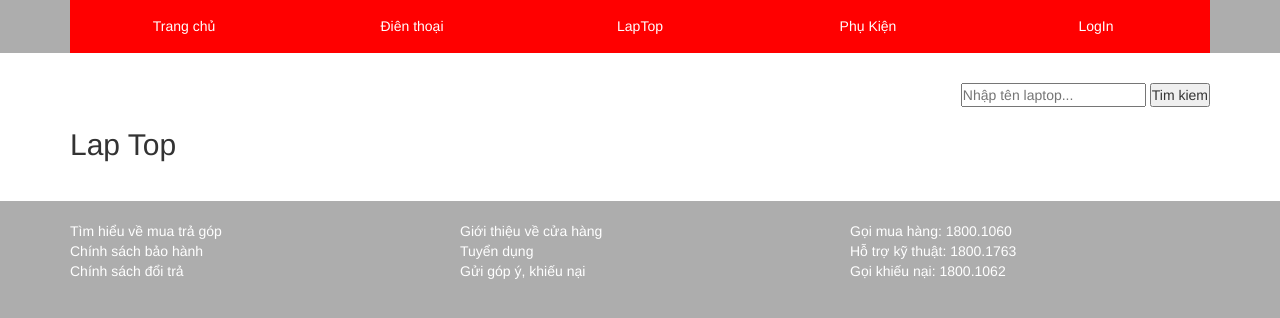
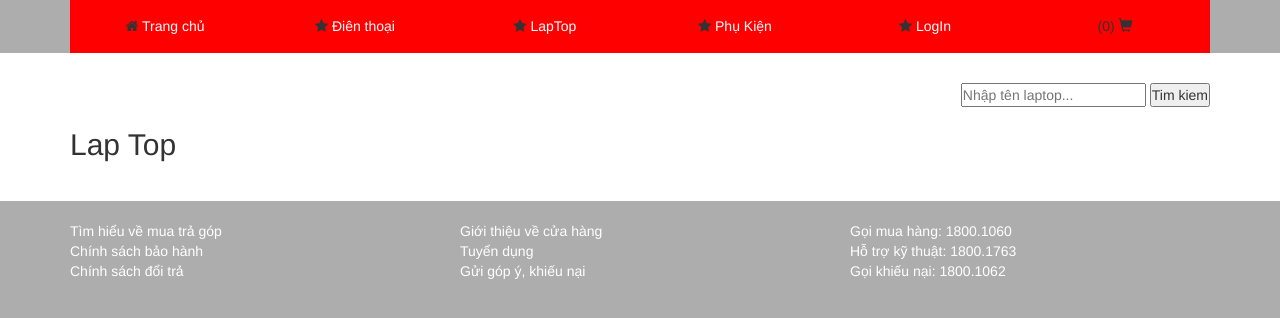
Before and after one commit to NhutLinh-99/DoAnLTW1, a PHP site: page /DoAnLTW1/computer.php in a window 1280 px wide. Shown: the top 318 px of the page. Run offline with PHP 8.4, Linux system fonts and the light colour scheme; data that the repository does not hold is empty.

Commit message:
thêm hình và sửa 4 file

```diff
--- a/computer.php
+++ b/computer.php
@@ -23,27 +23,39 @@
     $compu = 1;
 ?>
 <?php include './head.php'; ?>
+<script src="public/js/giohang.js" type="text/javascript"></script>
 <body>
        <div class="container">
         <ul class="menu">
             <li>
+                <i class="fa fa-home" aria-hidden="true"></i>
                 <a href="index.php">Trang chủ</a>
             </li>
             <li>
+                <i class="fa fa-star" aria-hidden="true"></i>
                 <a href="phone.php">Điên thoại</a>
             </li>
             <li>
+                <i class="fa fa-star" aria-hidden="true"></i>
                 <a href="computer.php">LapTop</a>
             </li>
             <li>
+                <i class="fa fa-star" aria-hidden="true"></i>
                 <a href="access.php">Phụ Kiện</a>
             </li>
             <li>
+                <i class="fa fa-star" aria-hidden="true"></i>
                 <?php if(!empty($_SESSION['x']) == 1): ?>
                 <a href="logout.php">LogOut</a>
                 <?php else :?>
                 <a href="login.php">LogIn</a>
                 <?php  endif ;?>
+            </li>
+            <li>
+                <div class="logo">
+                    (<span class="quantity">0</span>)
+                    <span class="glyphicon glyphicon-shopping-cart"></span>
+                </div>
             </li>
        </div>
     <section id="what-we-do">
@@ -76,8 +88,9 @@
                     <div class="card">
                         <img src="public/images/<?php echo $compu['hinh']?>.jpg" alt="" class="img-responsive"/>
                         <div>
-                            <h2>Láp top: : <?php echo $compu['ten'] ?></h2>
+                            <h2>Laptop: <?php echo $compu['ten'] ?></h2>
                             <h3>Giá : <?php echo $compu['gia'] ?></h3>
+                            <a href="#" class="mua">Mua</a>
                         </div>
                     </div>
                 </div>
--- a/phone.php
+++ b/phone.php
@@ -28,7 +28,7 @@
                 <a href="index.php">Trang chủ</a>
             </li>
             <li>
-				<i class="fa fa-star" aria-hidden="true"></i>
+                <i class="fa fa-star" aria-hidden="true"></i>
                 <a href="phone.php">Điên thoại</a>
             </li>
             <li>
@@ -40,7 +40,7 @@
                 <a href="access.php">Phụ Kiện</a>
             </li>
             <li>
-
+                <i class="fa fa-star" aria-hidden="true"></i>
                 <?php if(!empty($_SESSION['x']) == 1): ?>
                 <a href="logout.php">LogOut</a>
                 <?php else :?>
@@ -87,7 +87,7 @@
                         <div>
                             <h2>Dien Thoai : <?php echo $user['ten'] ?></h2>
                             <h3>Gia : <?php echo $user['gia'] ?></h3>
-							 <a href="#" class="mua">Mua</a>
+                            <a href="#" class="mua">Mua</a>
                         </div>
                     </div>
                 </div>
--- a/public/css/styles.css
+++ b/public/css/styles.css
@@ -24,7 +24,7 @@ ul{
 }
 .menu li{
     float: left;
-    width: 228px;
+    width: 190px;
     line-height: 1.5em;
     text-align: center;
     background: red;
```
Also changed, not shown: index.php (+14 -18 lines), public/images/banphim.jpg (added), public/images/cac.jpg (added), public/images/car.jpg (added), public/images/chuot.jpg (added), public/images/gaychongrung.jpg (added), public/images/gaytusuong.jpg (added), public/images/loa.jpg (added), public/images/ram.jpg (added), public/images/taiphone.jpg (added).
